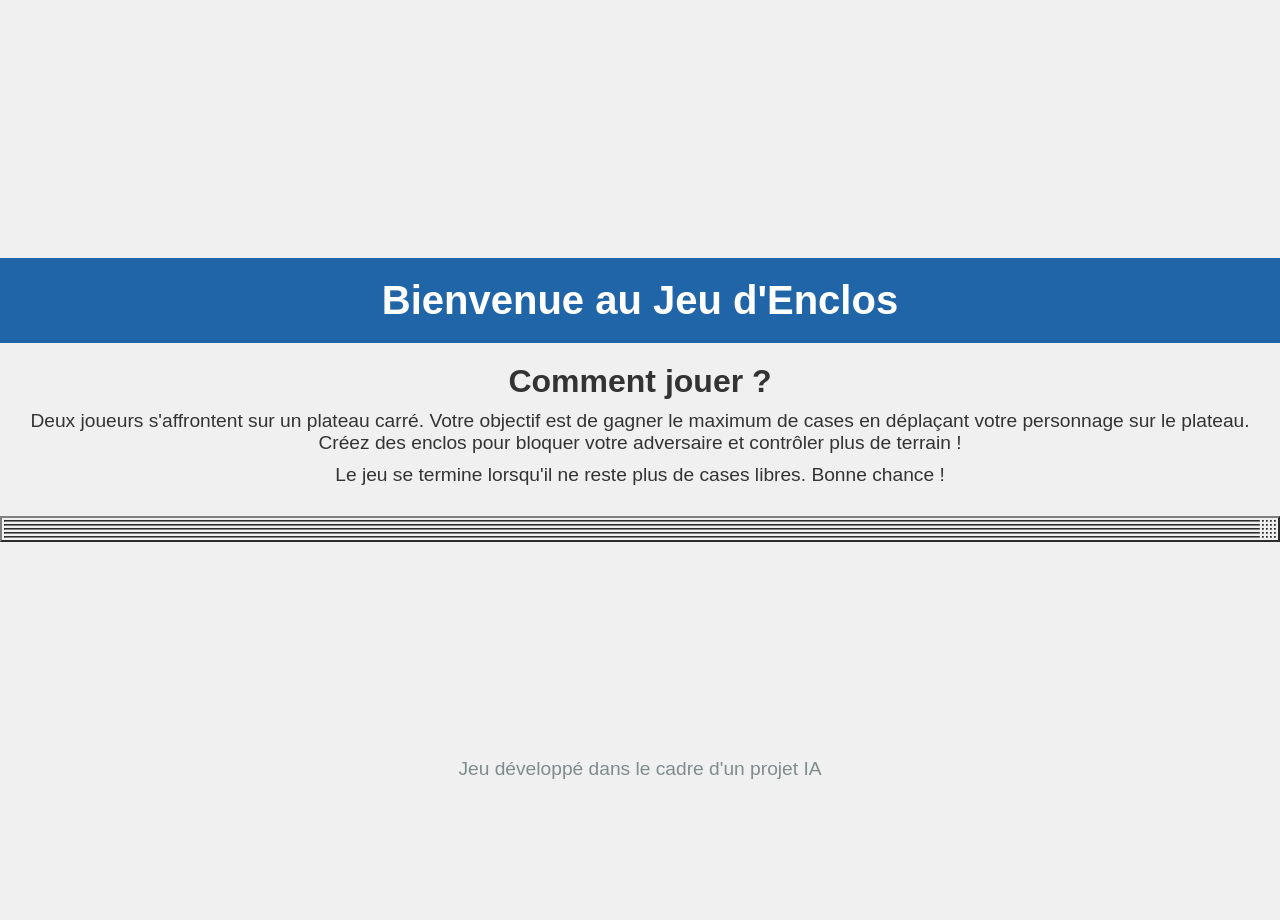
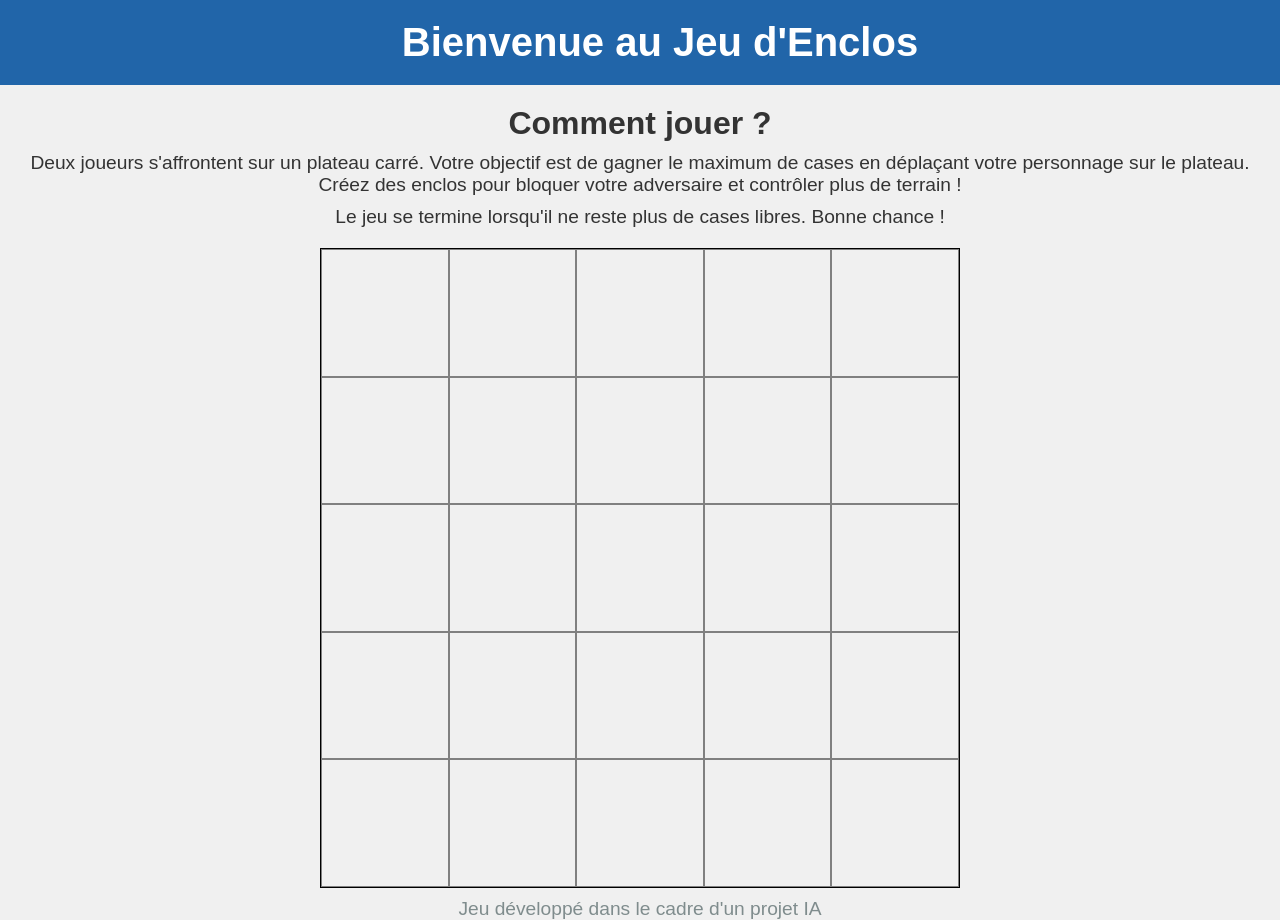
Before and after one commit to perdita96/Projet-IA, a Flask app: page /game in a window 1280 px wide. Before the commit the page ends 779 px from the top, so only its background shows below. Run offline with Flask 3, Linux system fonts and the light colour scheme.

Commit message:
fin sprint 1

```diff
--- a/BLOCKADE/Templates/app.css
+++ b/BLOCKADE/Templates/app.css
@@ -1,18 +1,13 @@
 * {
     margin: 0;
     padding: 0;
-    box-sizing: border-box;
 }
 
 body {
     font-family: Arial, sans-serif;
     background-color: #f0f0f0;
     color: #333;
-    display: flex;
-    flex-direction: column;
-    align-items: center;
-    justify-content: center;
-    height: 100vh;
+    height: 50vh;
 }
 
 header {
@@ -43,16 +38,22 @@ p {
 }
 
 footer {
-    position: absolute;
-    bottom: 10px;
     text-align: center;
     width: 100%;
     color: #7f8c8d;
 }
 
+table {
+    width: 80vh;
+    height: 80vh;
+    border: 1px solid black;
+    margin-left: auto;
+    margin-right: auto;
+    border-spacing: 0px;
+}
+
 td {
-    width: 100%;
-    height: 100%;
     text-align: center;
     vertical-align: middle;
+    border: 1px solid gray;
 }
--- a/BLOCKADE/Templates/game.html
+++ b/BLOCKADE/Templates/game.html
@@ -19,10 +19,6 @@
             table.appendChild(row);
         }
 
-        table.cellPadding = "60";
-        table.width = "100%";
-        table.setAttribute("border", "2");
-
         body.appendChild(table);
     </script>
 {%endblock%}
```
